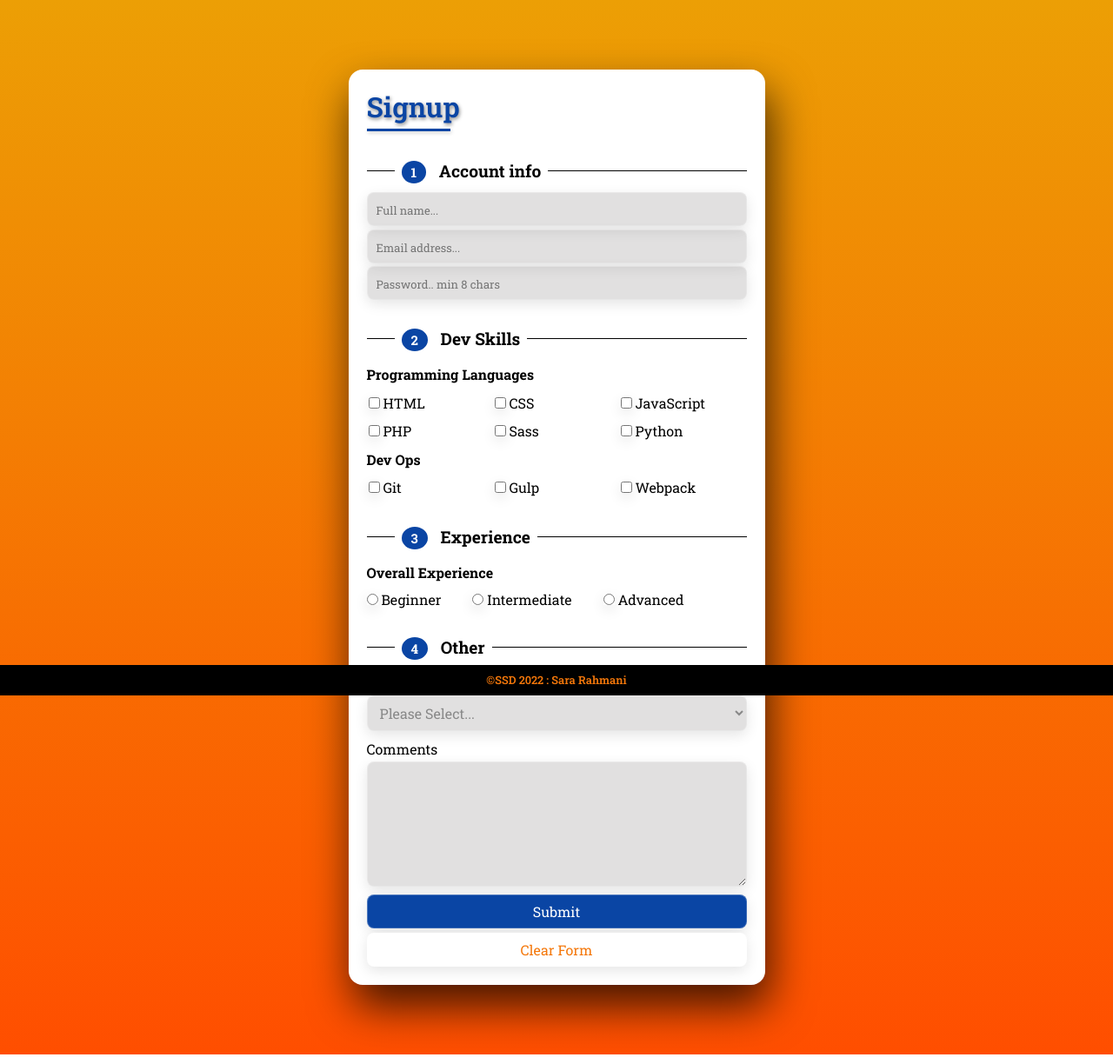
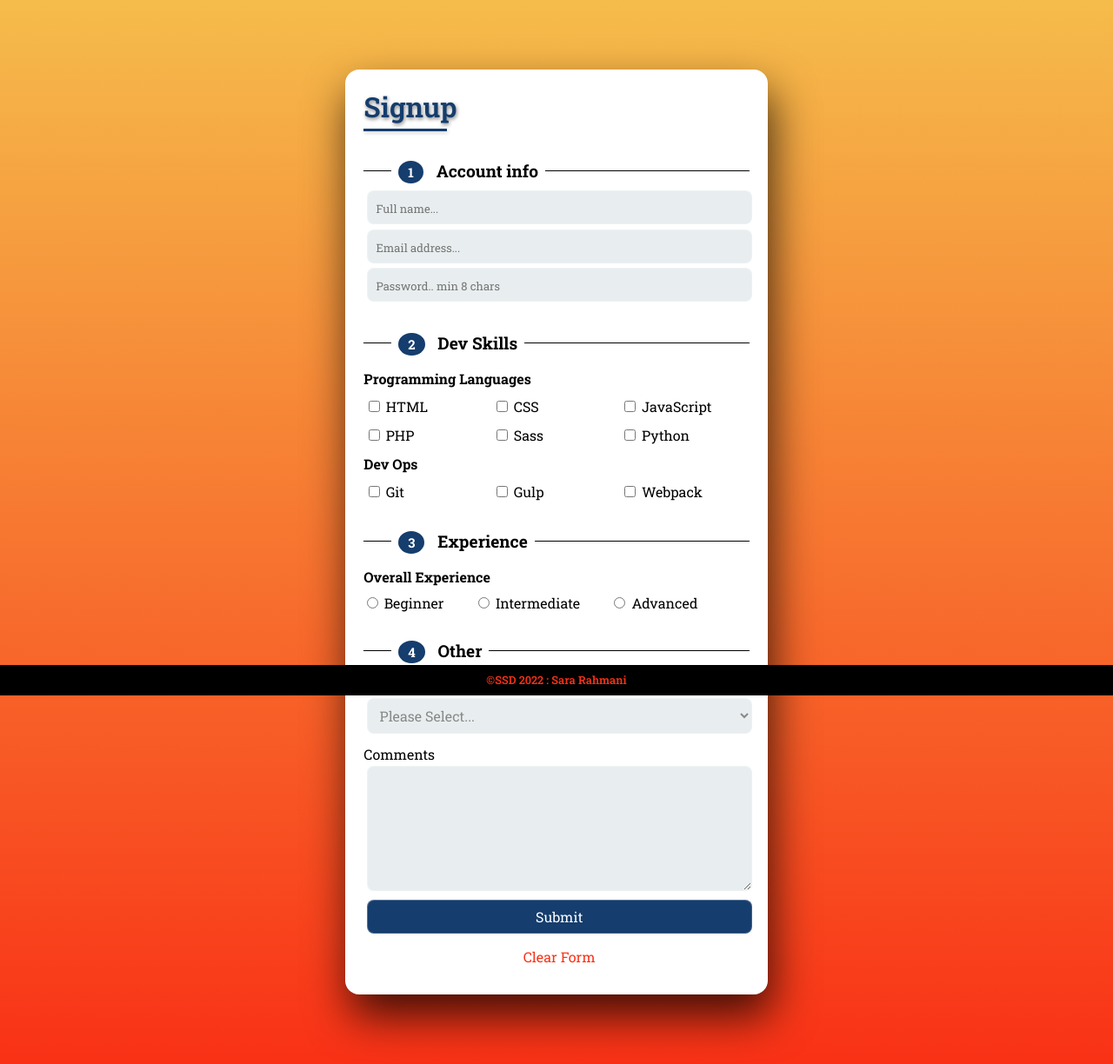
Before and after one commit to sara-rahmani/FDW2-assignment1, a plain HTML site: page index.html in a window 1280 px wide. Shown: the whole page at 87% size. Drawn offline with Linux system fonts and the light colour scheme.

Commit message:
changed colors

```diff
--- a/styles/style.css
+++ b/styles/style.css
@@ -8,7 +8,7 @@
 body {
   min-height: 125vh;
   min-width: 400px;
-  background: linear-gradient(to bottom, #EC9F05 0%,#FF4E00 100%);
+  background: linear-gradient(to bottom, #F5BC4B 0%,#F93116 100%);
 }
 
 main {
@@ -45,7 +45,7 @@ main {
 
 .form h2 {
   position: relative;
-  color: rgb(10, 69, 164);
+  color: #153D6D;
   font-size: 2em;
   font-weight: 600;
   text-shadow: 1px 2px 4px #888;
@@ -59,13 +59,13 @@ main {
   bottom: -7px;
   width: 3em;
   height: 0.1em;
-  background: rgb(10, 69, 164);
+  background: #153D6D;
   box-shadow: 1px 2px 4px #CCC;
 }
 
 .form input, .form textarea,.form select{
   width: 100%;
-  background: rgba(104, 102, 102, 0.2);
+  background: #E8EEEF;
   outline: none;
   padding: 8px 10px;
   border-radius: 8px;
@@ -75,12 +75,11 @@ main {
   font-size: 16px;
   font-style: normal;
   color: #888;
-  box-shadow: 0 5px 15px rgba(0,0,0,0.1);
-  margin-top: 0.3em;
+  margin: 0.2em;
 }
 .form input:focus, .form textarea:focus ,.form select:focus {
   background: white;
-  border: 3px solid rgb(250, 203, 102);
+  border: 3px solid F5BC4B;
 }
 
 .form label {
@@ -135,13 +134,13 @@ input[type='checkbox'] + label, input[type='radio'] + label {
   margin-right: 2rem;
 }
 .form input[type="submit"] {
-  background: rgb(10, 69, 164);
+  background: #153D6D;
   color: white;
 
 }
 
 .form input[type="reset"] {
-  color: rgb(244, 119, 10);
+  color: #F93116;
   background-color: white;
 }
 .form input::placeholder {
@@ -159,13 +158,13 @@ footer {
 footer p{
   text-align: center;
   font-weight: 600;
-  color: rgb(244, 119, 10);
+  color: #F93116;
 }
 legend::before {
   content: "1";
   padding: 3px 11px;
   border-radius: 50%;
-  background: rgb(10, 69, 164);
+  background: #153D6D;
   color: white;
    font-weight: bold;
    font-size: 15px;
```
